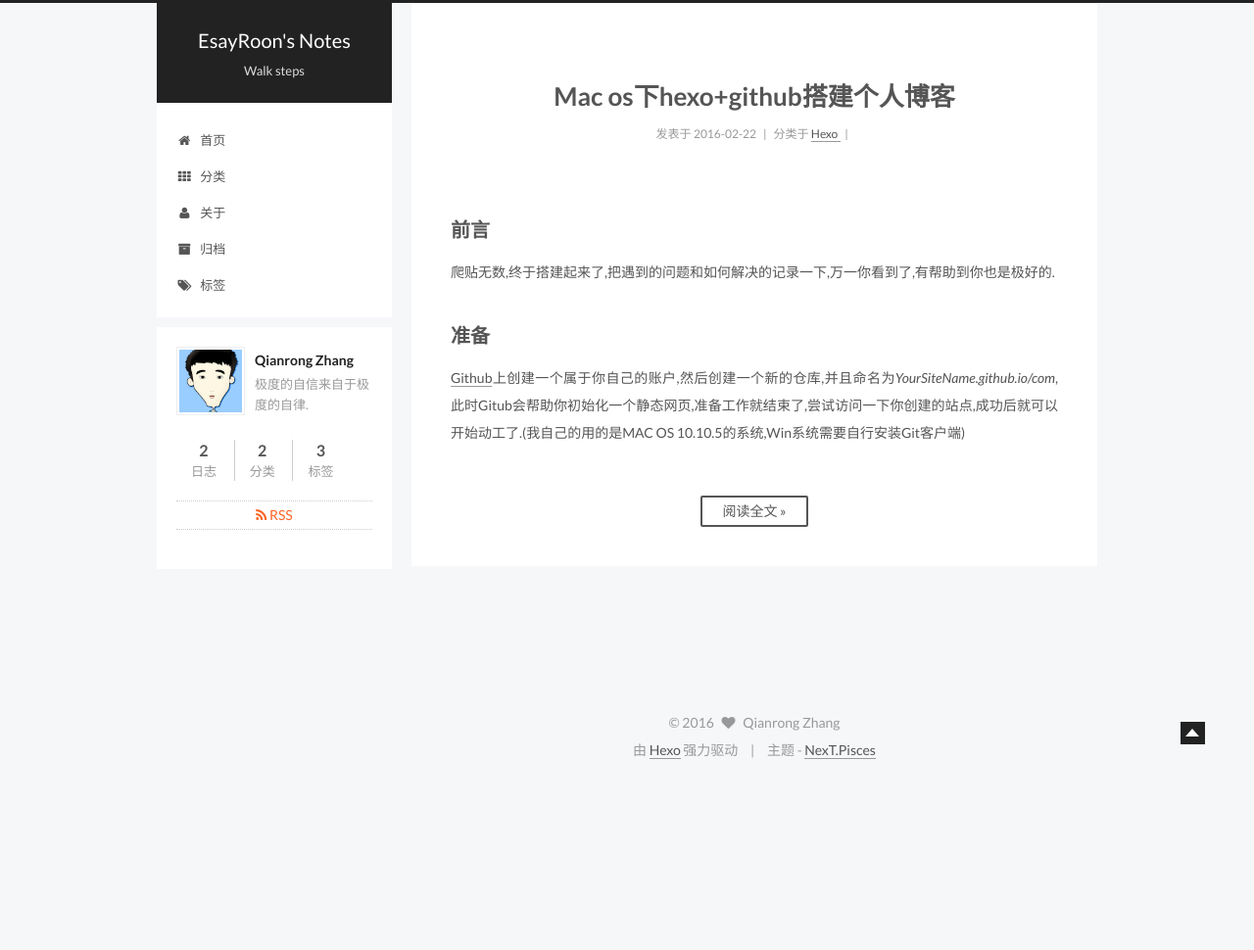
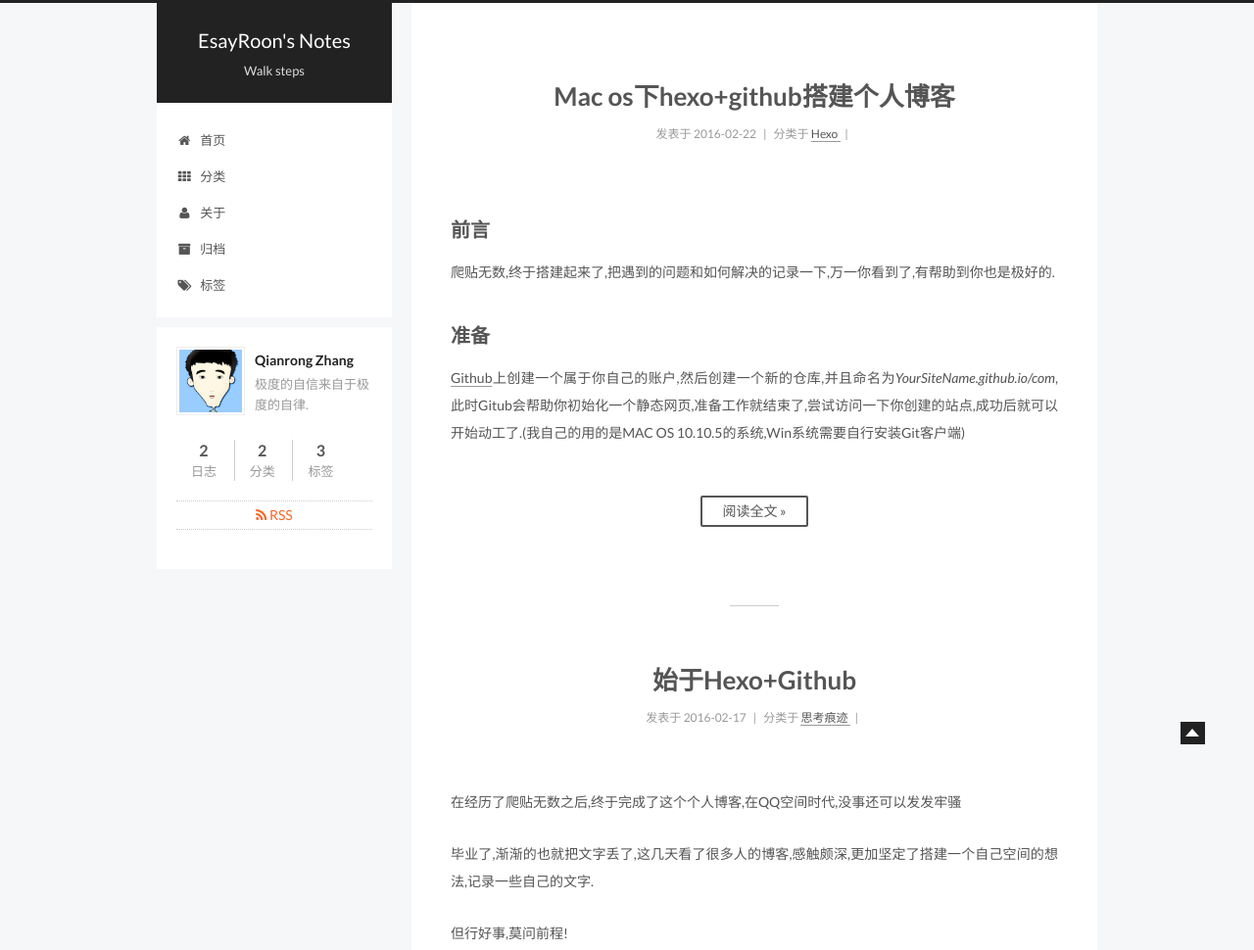
Before and after one commit to zhangqianrong/easyroon.github.io, a plain HTML site: page index.html in a window 1280 px wide. Shown: the top 970 px of the page at 98% size. Before the commit the page ends 800 px from the top, so only its background shows below. Drawn offline with Linux system fonts and the light colour scheme; a script that the page names is missing.

Commit message:
Site updated: 2016-02-25 15:49:01

```diff
--- a/css/main.css
+++ b/css/main.css
@@ -1529,7 +1529,7 @@ pre .javascript .function {
   width: 4px;
   height: 4px;
   border-radius: 50%;
-  background: #e453e8;
+  background: #8abb60;
 }
 .sidebar-nav {
   margin: 0 0 20px;
--- a/index.html
+++ b/index.html
@@ -336,6 +336,118 @@
 
 
 
+
+
+
+
+
+
+
+
+  <article class="post post-type-normal " itemscope itemtype="http://schema.org/Article">
+
+
+      <header class="post-header">
+
+
+
+          <h1 class="post-title" itemprop="name headline">
+
+
+
+
+                <a class="post-title-link" href="/2016/02/17/始于Hexo+Github/" itemprop="url">
+                  始于Hexo+Github
+                </a>
+
+
+          </h1>
+
+
+        <div class="post-meta">
+          <span class="post-time">
+            <span class="post-meta-item-icon">
+              <i class="fa fa-calendar-o"></i>
+            </span>
+            <span class="post-meta-item-text">发表于</span>
+            <time itemprop="dateCreated" datetime="2016-02-17T13:22:49+08:00" content="2016-02-17">
+              2016-02-17
+            </time>
+          </span>
+
+
+            <span class="post-category" >
+              &nbsp; | &nbsp;
+              <span class="post-meta-item-icon">
+                <i class="fa fa-folder-o"></i>
+              </span>
+              <span class="post-meta-item-text">分类于</span>
+
+                <span itemprop="about" itemscope itemtype="https://schema.org/Thing">
+                  <a href="/categories/思考痕迹/" itemprop="url" rel="index">
+                    <span itemprop="name">思考痕迹</span>
+                  </a>
+                </span>
+
+
+
+
+
+            </span>
+
+
+
+
+              <span class="post-comments-count">
+                &nbsp; | &nbsp;
+                <a href="/2016/02/17/始于Hexo+Github/#comments" itemprop="discussionUrl">
+                  <span class="post-comments-count ds-thread-count" data-thread-key="2016/02/17/始于Hexo+Github/" itemprop="commentsCount"></span>
+                </a>
+              </span>
+
+
+
+
+
+
+
+        </div>
+      </header>
+
+
+
+    <div class="post-body" itemprop="articleBody">
+
+
+
+
+
+
+
+            <p>在经历了爬贴无数之后,终于完成了这个个人博客,在QQ空间时代,没事还可以发发牢骚</p>
+<p>毕业了,渐渐的也就把文字丢了,这几天看了很多人的博客,感触颇深,更加坚定了搭建一个自己空间的想法,记录一些自己的文字.</p>
+<p>但行好事,莫问前程!</p>
+
+
+
+
+    </div>
+
+    <footer class="post-footer">
+
+
+
+
+
+
+        <div class="post-eof"></div>
+
+    </footer>
+  </article>
+
+
+
+
   </section>
 
 
--- a/js/src/motion.js
+++ b/js/src/motion.js
@@ -279,7 +279,7 @@ $(document).ready(function () {
     },
 
     sidebar: function (integrator) {
-      if (CONFIG.sidebar === 'always') {
+      if (CONFIG.sidebar.display === 'always') {
         NexT.utils.displaySidebar();
       }
       integrator.next();
```
Also changed, not shown: 2016/02/17/始于Hexo+Github/index.html (+1 -1 lines), 2016/02/22/Mac-os下hexo-github搭建个人空间/index.html (+1 -1 lines).
